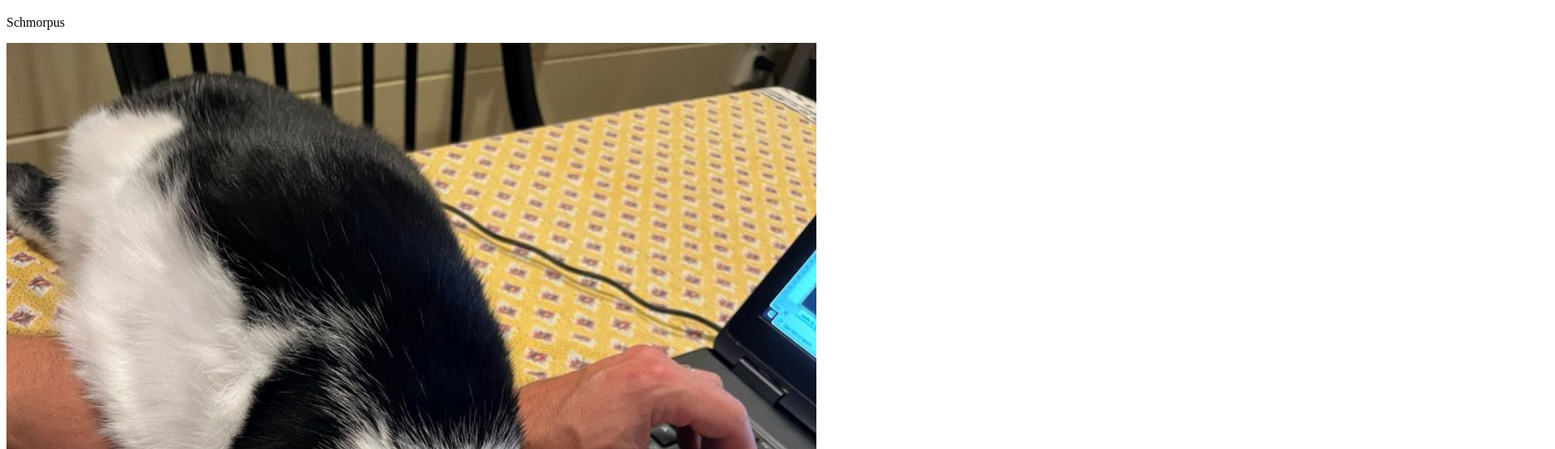
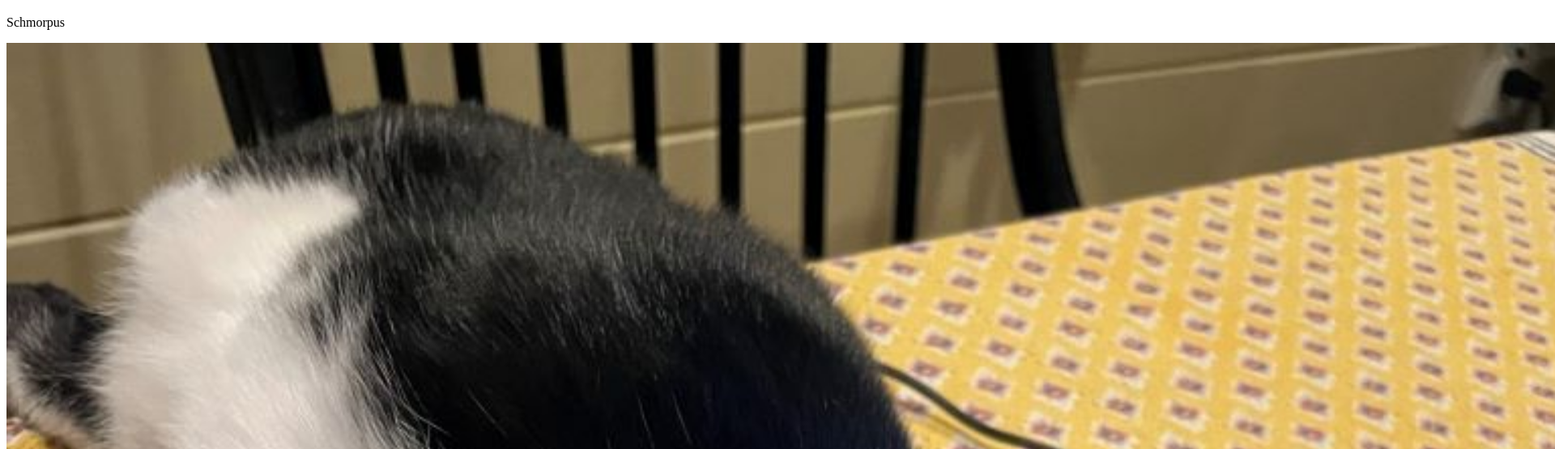
Before and after one commit to schmorpus/schmorpus.github.io, a plain HTML site: page index.html in a window 1280 px wide. Shown: the part 61-616 px from the top of the page at 81% size, 1920 px wide, since content can reach past the window. Drawn offline with Linux system fonts and the light colour scheme.

Commit message:
Update schmorpus.css

```diff
--- a/schmorpus.css
+++ b/schmorpus.css
@@ -4,5 +4,5 @@ h1 {
 }
 
 img {
-  width: 1000px;
+  width: 2000px;
 }
```
